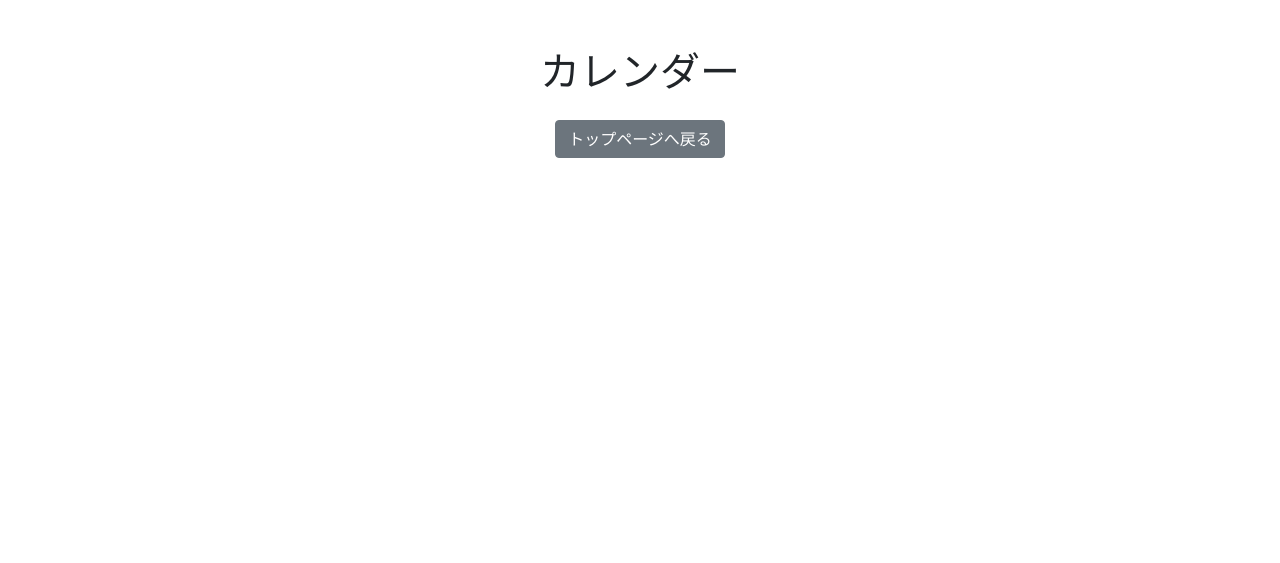
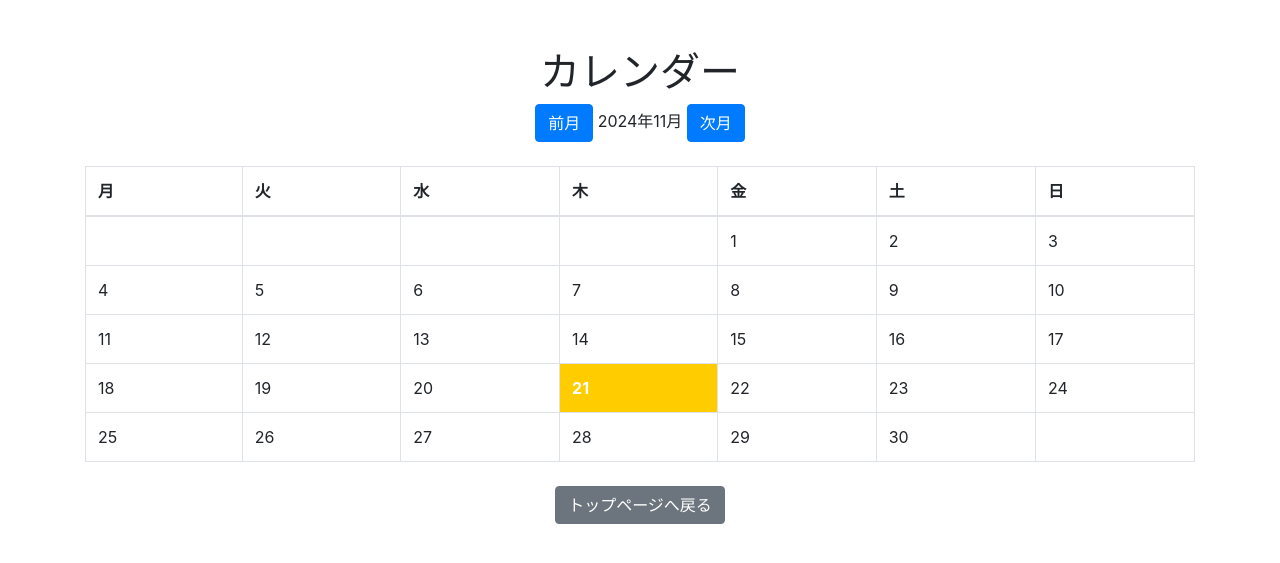
Before and after one commit to s1F102200132/book_recommend, a Django app: page /diary/calendar/ in a window 1280 px wide. Shown: the top 563 px of the page. Run offline with Django 4.2, Linux system fonts and the light colour scheme; some libraries are stand-ins or nearby versions.

Commit message:
カレンダー機能表示

```diff
--- a/diary/templates/diary/calendar.html
+++ b/diary/templates/diary/calendar.html
@@ -4,13 +4,49 @@
   <meta charset="UTF-8">
   <title>カレンダー</title>
   <link href="https://stackpath.bootstrapcdn.com/bootstrap/4.5.2/css/bootstrap.min.css" rel="stylesheet">
+  <style>
+    .highlighted {
+      background-color: #ffcc00; /* 本日の日付のハイライト */
+      color: white;
+      font-weight: bold;
+    }
+  </style>
 </head>
 <body>
   <div class="container mt-5">
     <h1 class="text-center">カレンダー</h1>
+
+    <div class="text-center mb-4">
+      <a href="?year={{ prev_year }}&month={{ prev_month }}" class="btn btn-primary">前月</a>
+      <span>{{ year }}年{{ month }}月</span>
+      <a href="?year={{ next_year }}&month={{ next_month }}" class="btn btn-primary">次月</a>
+    </div>
+
     <div id="calendar-container">
-      <!-- カレンダーの内容はここに表示 -->
+      <table class="table table-bordered">
+        <thead>
+          <tr>
+            {% for weekday in weekdays %}
+              <th>{{ weekday }}</th>
+            {% endfor %}
+          </tr>
+        </thead>
+        <tbody>
+          {% for week in calendar_grid %}
+            <tr>
+              {% for day in week %}
+                <td class="{% if day == highlighted_day %}highlighted{% endif %}">
+                  {% if day %}
+                    {{ day }}
+                  {% endif %}
+                </td>
+              {% endfor %}
+            </tr>
+          {% endfor %}
+        </tbody>
+      </table>
     </div>
+
     <div class="text-center mt-4">
       <a href="{% url 'diary:top_page' %}" class="btn btn-secondary">トップページへ戻る</a>
     </div>
--- a/diary/views.py
+++ b/diary/views.py
@@ -1,6 +1,9 @@
 from django.shortcuts import render, redirect, get_object_or_404
 from .models import DiaryEntry
 from .utils import analyze_sentiment, recommend_book_by_sentiment
+import calendar
+from datetime import datetime  # これを追加
+
 
 def index(request):
     return render(request, 'diary/index.html')
@@ -85,5 +88,61 @@ def delete_diary_entry(request, pk):
         return redirect('diary:diary_list')
     return render(request, 'diary/confirm_delete.html', {'diary_entry': diary_entry})
 
+
 def calendar_view(request):
-    return render(request, 'diary/calendar.html')  # 修正: diary に変更
+    # 現在の日付を取得
+    today = datetime.today()
+    current_year = today.year
+    current_month = today.month
+    current_day = today.day
+
+    # 表示する月を取得（クエリパラメータがあればそれを使い、なければ現在の月）
+    year = int(request.GET.get('year', current_year))
+    month = int(request.GET.get('month', current_month))
+
+    # 前月、次月を計算
+    prev_year, prev_month = (year, month - 1) if month > 1 else (year - 1, 12)
+    next_year, next_month = (year, month + 1) if month < 12 else (year + 1, 1)
+
+    # 月の日数と最初の日が何曜日かを取得
+    month_days = calendar.monthrange(year, month)[1]
+    first_weekday = calendar.monthrange(year, month)[0]  # 0:月曜日、6:日曜日
+
+    # 曜日をリストで定義
+    weekdays = ["月", "火", "水", "木", "金", "土", "日"]
+
+    # カレンダーの空のグリッドを作成（最大6行）
+    calendar_grid = [[] for _ in range(6)]
+
+    # 最初の日曜日まで空のセルを埋める
+    current_day_of_month = 1
+    for row in calendar_grid:
+        while len(row) < 7:
+            if current_day_of_month == 1:  # 最初の週
+                for _ in range(first_weekday):
+                    row.append(None)  # 空のセル
+                row.append(current_day_of_month)  # 最初の日
+                current_day_of_month += 1
+            elif current_day_of_month <= month_days:
+                row.append(current_day_of_month)
+                current_day_of_month += 1
+            else:
+                row.append(None)  # 空のセル
+        if current_day_of_month > month_days:
+            break
+
+    # 本日の日付がある場合、そのセルに特別なクラスを付ける
+    highlighted_day = today.day if year == current_year and month == current_month else None
+
+    return render(request, 'diary/calendar.html', {
+        'year': year,
+        'month': month,
+        'weekdays': weekdays,
+        'calendar_grid': calendar_grid,  # カレンダーグリッド
+        'today': today,
+        'prev_year': prev_year,
+        'prev_month': prev_month,
+        'next_year': next_year,
+        'next_month': next_month,
+        'highlighted_day': highlighted_day,  # 本日の日付を強調
+    })
```
